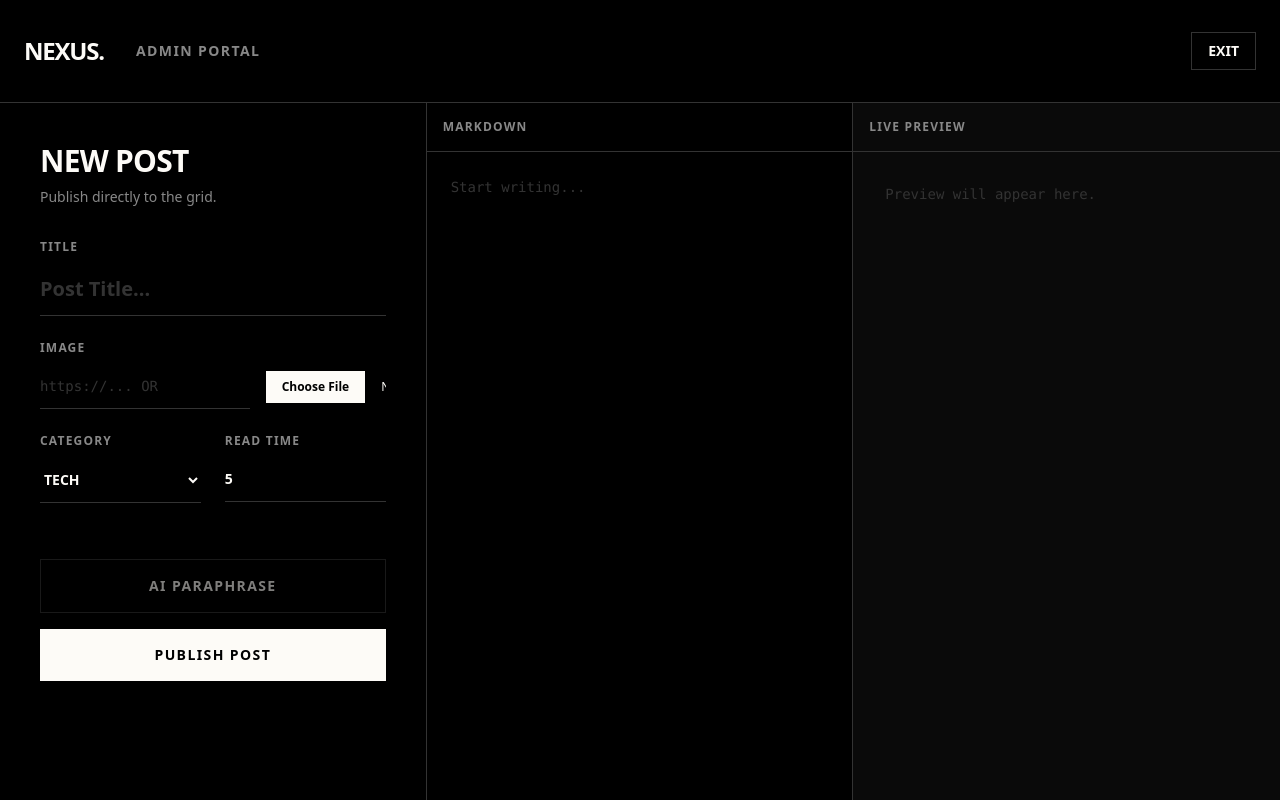
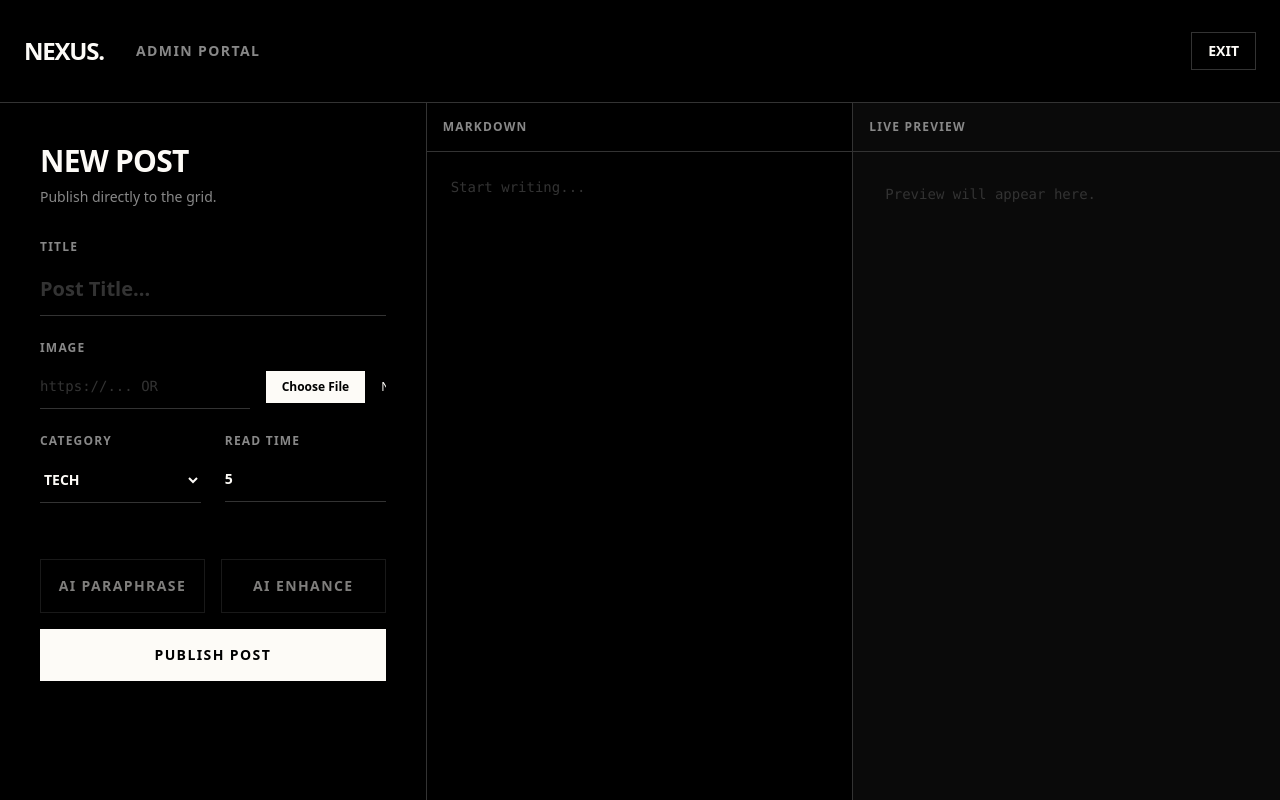
Before and after one commit to serphawk22/ai-blog, a Next.js app: page /admin/dashboard in a window 1280 px wide. Built offline with nearby package versions, Linux system fonts and the light colour scheme.

Commit message:
fix: rename middleware to proxy.ts, add AI enhance logic

```diff
--- a/src/app/admin/dashboard/page.tsx
+++ b/src/app/admin/dashboard/page.tsx
@@ -14,6 +14,7 @@ export default function AdminDashboard() {
   const [category, setCategory] = useState('Tech');
   const [content, setContent] = useState('');
   const [isParaphrasing, setIsParaphrasing] = useState(false);
+  const [isEnhancing, setIsEnhancing] = useState(false);
   const [isSubmitting, setIsSubmitting] = useState(false);
   const [message, setMessage] = useState<{ type: 'success' | 'error'; text: string } | null>(null);
 
@@ -40,6 +41,30 @@ export default function AdminDashboard() {
       alert('Failed to paraphrase');
     } finally {
       setIsParaphrasing(false);
+    }
+  };
+
+  const handleEnhance = async () => {
+    if (!content.trim()) return;
+    setIsEnhancing(true);
+
+    try {
+      const res = await fetch('/api/ai', {
+        method: 'POST',
+        headers: { 'Content-Type': 'application/json' },
+        body: JSON.stringify({ action: 'enhance', text: content }),
+      });
+
+      const data = await res.json();
+      if (res.ok) {
+        setContent(data.result);
+      } else {
+        alert('Error enhancing: ' + data.error);
+      }
+    } catch {
+      alert('Failed to enhance');
+    } finally {
+      setIsEnhancing(false);
     }
   };
 
@@ -169,6 +194,7 @@ export default function AdminDashboard() {
             </div>
 
             <div className="mt-8 flex flex-col gap-4">
+              <div className="grid grid-cols-2 gap-4">
                 <button
                   type="button"
                   onClick={handleParaphrase}
@@ -177,6 +203,15 @@ export default function AdminDashboard() {
                 >
                   {isParaphrasing ? 'REFINING...' : 'AI PARAPHRASE'}
                 </button>
+                <button
+                  type="button"
+                  onClick={handleEnhance}
+                  disabled={isEnhancing || !content.trim()}
+                  className="w-full py-4 border border-[#333333] text-sm font-bold tracking-widest hover:bg-[#1A1A1A] transition-colors disabled:opacity-50"
+                >
+                  {isEnhancing ? 'FIXING...' : 'AI ENHANCE'}
+                </button>
+              </div>
 
               <button
                 type="submit"
--- a/src/app/api/ai/route.ts
+++ b/src/app/api/ai/route.ts
@@ -26,6 +26,9 @@ export async function POST(request: Request) {
     } else if (action === 'paraphrase') {
       systemPrompt = 'You are an expert editor. Rewrite and paraphrase the provided text to make it sound more professional, clear, and engaging. Return ONLY the paraphrased text without any extra conversational filler.';
       userPrompt = `Text to paraphrase:\n${text}`;
+    } else if (action === 'enhance') {
+      systemPrompt = 'You are an expert editor and grammar specialist. Fix any broken English, correct grammar mistakes, and logically complete any broken or unfinished thoughts in the provided text while keeping the original meaning and tone intact. Return ONLY the enhanced text without conversational filler.';
+      userPrompt = `Text to enhance:\n${text}`;
     } else {
       return NextResponse.json({ error: 'Invalid action' }, { status: 400 });
     }
--- a/src/app/blogs/[id]/page.tsx
+++ b/src/app/blogs/[id]/page.tsx
@@ -47,17 +47,7 @@ export default async function BlogDetail({ params }: { params: Promise<{ id: str
           </h1>
         </div>
 
-        {blog.imageUrl && (
-          <div className="w-full aspect-video relative mb-16 border border-[#333333] bg-[#1A1A1A]">
-            <Image
-              src={blog.imageUrl}
-              alt={blog.title}
-              fill
-              className="object-cover grayscale hover:grayscale-0 transition-all duration-700"
-              priority
-            />
-          </div>
-        )}
+
 
         <div className="max-w-[800px] mx-auto">
           <article className="prose prose-invert max-w-none prose-lg md:prose-xl leading-relaxed text-[#cccccc] prose-headings:font-bold prose-headings:text-[#FDFBF7] prose-headings:tracking-tight prose-a:text-[#FDFBF7] prose-a:underline prose-img:border prose-img:border-[#333333] prose-blockquote:border-[#FDFBF7] prose-blockquote:text-[#888888] prose-strong:text-[#FDFBF7] mb-16">
--- a/src/proxy.ts
+++ b/src/proxy.ts
@@ -1,18 +1,24 @@
-import { NextResponse } from 'next/server';
-import type { NextRequest } from 'next/server';
+import { NextResponse } from 'next/server'
+import type { NextRequest } from 'next/server'
 
-export function proxy(request: NextRequest) {
-  const adminToken = request.cookies.get('admin_token')?.value;
+export function middleware(request: NextRequest) {
+  const token = request.cookies.get('admin_token')?.value;
+  const isAuthPage = request.nextUrl.pathname === '/admin';
+  const isDashboard = request.nextUrl.pathname.startsWith('/admin/dashboard');
 
-  if (request.nextUrl.pathname.startsWith('/admin/dashboard')) {
-    if (adminToken !== 'authenticated') {
-      return NextResponse.redirect(new URL('/admin', request.url));
-    }
+  // If already authenticated and trying to visit login page, redirect to dashboard
+  if (isAuthPage && token === 'authenticated') {
+    return NextResponse.redirect(new URL('/admin/dashboard', request.url));
+  }
+
+  // If trying to access dashboard without auth, redirect to login page
+  if (isDashboard && token !== 'authenticated') {
+    return NextResponse.redirect(new URL('/admin', request.url));
   }
 
   return NextResponse.next();
 }
 
 export const config = {
-  matcher: ['/admin/dashboard/:path*'],
-};
+  matcher: ['/admin', '/admin/dashboard/:path*'],
+}
```
Lines whose indentation alone changed are shown as unchanged.
